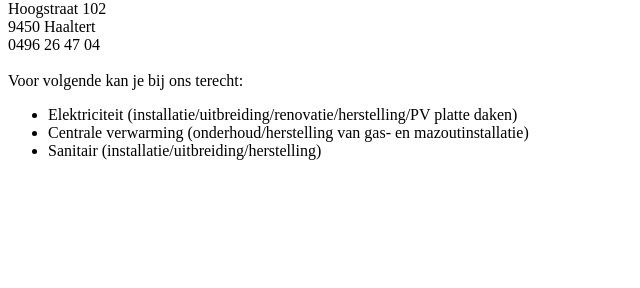
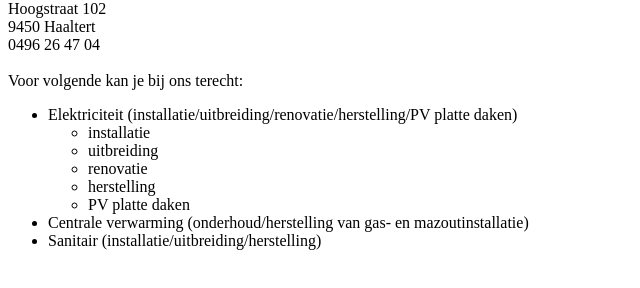
Before and after one commit to MUQProjects/raestechnics, a plain HTML site: page index.html in a window 1280 px wide. Shown: the part 66-354 px from the top of the page, without its empty margins (0-640 px from the left). Drawn offline with Linux system fonts and the light colour scheme.

Commit message:
Update index.html

```diff
--- a/index.html
+++ b/index.html
@@ -11,6 +11,13 @@
     Voor volgende kan je bij ons terecht:
     <ul>
       <li>Elektriciteit (installatie/uitbreiding/renovatie/herstelling/PV platte daken)</li>
+        <ul>
+          <li>installatie</li>
+          <li>uitbreiding</li>
+          <li>renovatie</li>
+          <li>herstelling</li>
+          <li>PV platte daken</li>
+        </ul>
       <li>Centrale verwarming (onderhoud/herstelling van gas- en mazoutinstallatie)</li>
       <li>Sanitair (installatie/uitbreiding/herstelling)</li>
     </ul>
```
